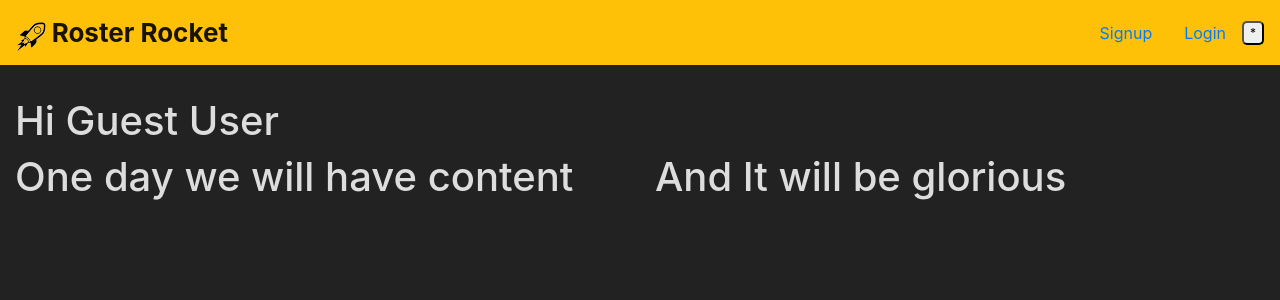
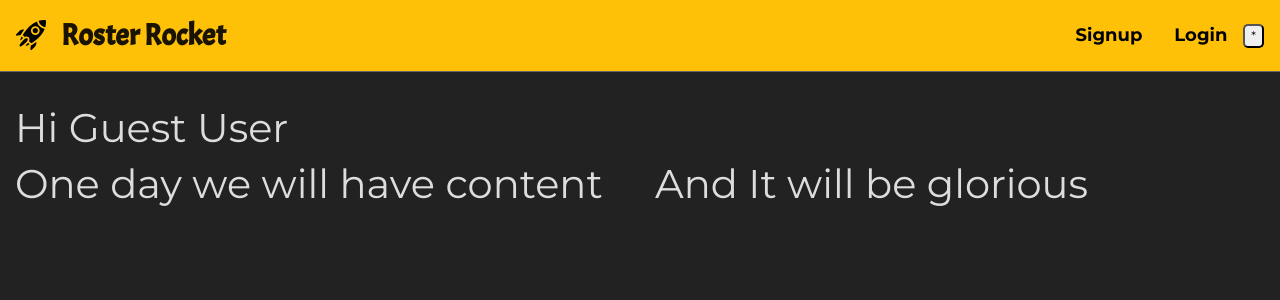
Before and after one commit to kgeary/roster-rocket, a React (Create React App) app in the folder client/: page / in a window 1280 px wide. Shown: the top 300 px of the page. Built offline with nearby package versions, Linux system fonts and the light colour scheme.

Commit message:
svg logo and google fonts

```diff
--- a/client/public/index.html
+++ b/client/public/index.html
@@ -25,6 +25,9 @@
   <script src="https://stackpath.bootstrapcdn.com/bootstrap/4.4.1/js/bootstrap.min.js"
     integrity="sha384-wfSDF2E50Y2D1uUdj0O3uMBJnjuUD4Ih7YwaYd1iqfktj0Uod8GCExl3Og8ifwB6"
     crossorigin="anonymous"></script>
+  <!-- Google Font -->
+  <link href="https://fonts.googleapis.com/css?family=Acme|Montserrat:400,700&display=swap" rel="stylesheet">
+
   <!--
       Notice the use of %PUBLIC_URL% in the tags above.
       It will be replaced with the URL of the `public` folder during the build.
--- a/client/src/components/Nav/index.js
+++ b/client/src/components/Nav/index.js
@@ -3,7 +3,7 @@ import { NavLink, Link } from "react-router-dom";
 import { useStoreContext } from "../../utils/GlobalState";
 import useBodyClass from "../../utils/useBodyClass";
 import "./style.css";
-import Logo from "./rocket-logo.png";
+import Logo from "./rocket.svg";
 import API from "../../utils/API";
 import * as ACTIONS from "../../utils/actions";
 const Nav = () => {
@@ -49,7 +49,7 @@ const Nav = () => {
         <NavLink className="navbar-brand ml-auto" to="/">Loading...</NavLink> :
         <React.Fragment>
           <Link className="navbar-brand" to="/home">
-            <img src={Logo} width="30" height="30" alt="" /> <span className="brand">Roster Rocket</span>
+            <img src={Logo} width="30" height="30" alt="" className="brand-logo" /><span className="brand">Roster Rocket</span>
           </Link>
           <button className="navbar-toggler" type="button" data-toggle="collapse" data-target="#navbarSupportedContent" aria-controls="navbarSupportedContent" aria-expanded="false" aria-label="Toggle navigation">
             <span className="navbar-toggler-icon"></span>
--- a/client/src/components/Nav/style.css
+++ b/client/src/components/Nav/style.css
@@ -29,12 +29,31 @@ body.dark .navbar.navbar-light.bg-light {
   }
 }
 
+.navbar {
+  border-bottom: 1px solid #666;
+}
+
 .brand {
-  font-size: 26px;
-  font-weight: bold;
+  font-size: 30px;
+  font-family: "Acme";
+}
+
+.brand-logo {
+  margin-top: -10px;
+  margin-right: 15px;
 }
 
 .change-theme {
   font-size: 12px;
   border-radius: 5px;
 }
+
+a {
+  color: #000;
+  font-weight: 700;
+  font-size: 18px;
+}
+
+a:hover {
+  color: #666;
+}
--- a/client/src/index.css
+++ b/client/src/index.css
@@ -1,6 +1,6 @@
 body {
   margin: 0;
-  font-family: -apple-system, BlinkMacSystemFont, 'Segoe UI', 'Roboto', 'Oxygen', 'Ubuntu', 'Cantarell', 'Fira Sans', 'Droid Sans', 'Helvetica Neue', sans-serif;
+  font-family: 'Montserrat', -apple-system, BlinkMacSystemFont, 'Segoe UI', 'Roboto', 'Oxygen', 'Ubuntu', 'Cantarell', 'Fira Sans', 'Droid Sans', 'Helvetica Neue', sans-serif;
   -webkit-font-smoothing: antialiased;
   -moz-osx-font-smoothing: grayscale;
 }
```
Also changed, not shown: client/src/App.css (line endings or trailing spaces), client/src/components/Nav/rocket-logo.png (deleted), client/src/components/Nav/rocket.svg (added).
